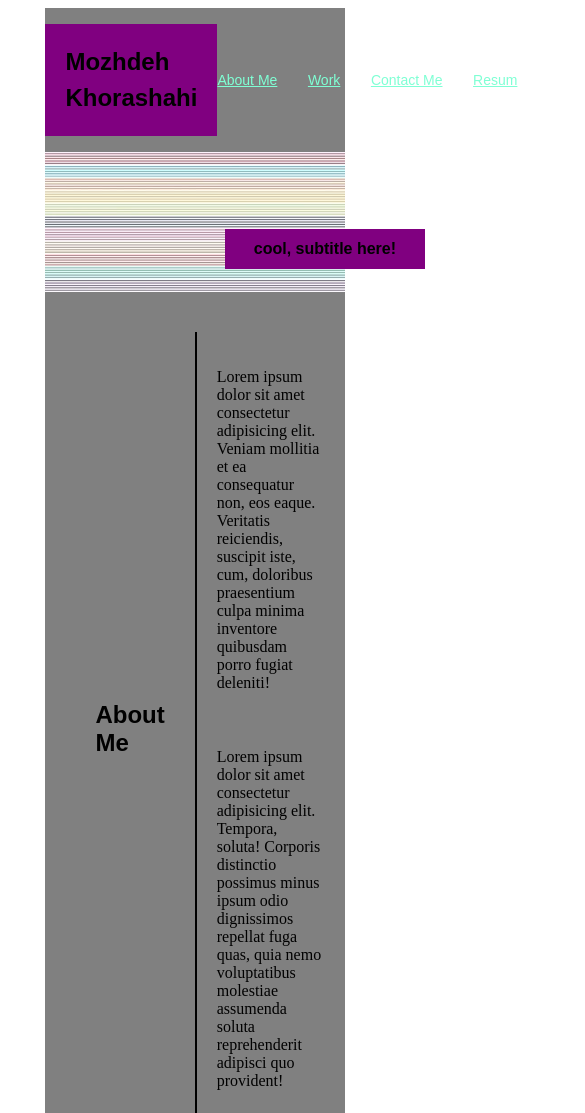
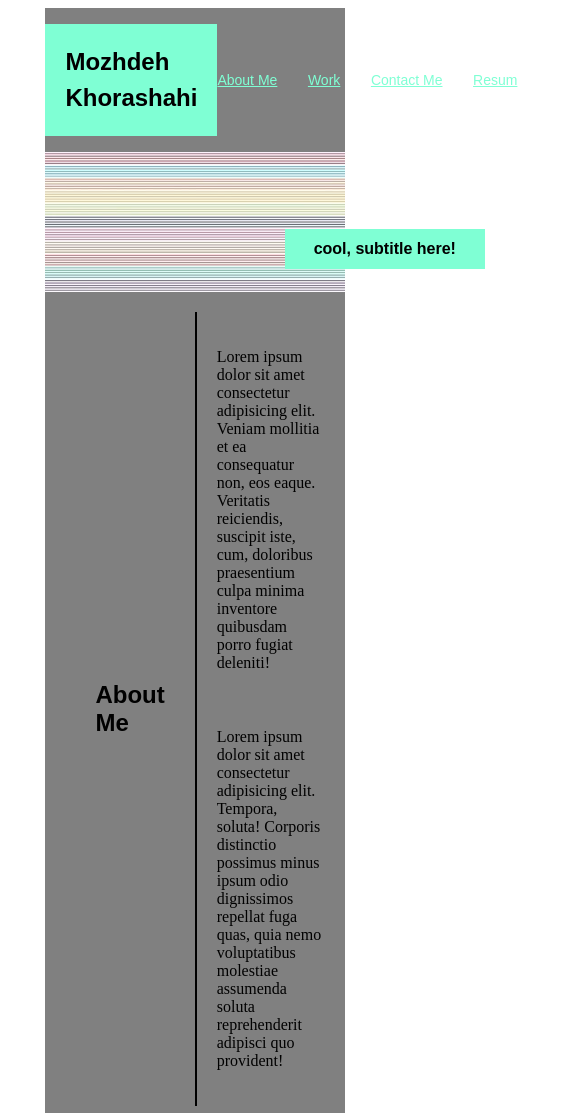
Before and after one commit to mojsun/My-Portfolio, a plain HTML site: page index.html in a window 390 px wide. Shown: the top 1113 px of the page, 585 px wide, since content can reach past the window. Drawn offline with Linux system fonts and the light colour scheme.

Commit message:
still working

```diff
--- a/assets/css/style.css
+++ b/assets/css/style.css
@@ -201,18 +201,20 @@ footer h2 {
   font-size: 14px;
 }
 /***responsive***/
+@media Screen and (max-width: 1470px) {
+}
 /**for surface pro**/
 @media Screen and (max-width: 912px) {
 }
-.container {
+/*.container {
   background-color: grey;
   max-width: 820px;
   height: 1240px;
   margin: 0 10px;
   flex-direction: column;
-}
+}*/
 /*header*/
-.button {
+/*.button {
   dispaly: inline-flex;
   position: absolute;
   left: 70%;
@@ -235,9 +237,9 @@ footer h2 {
 }
 .button:active {
   background-color: antiquewhite;
-}
+}*/
 /*main*/
-main {
+/*main {
   margin-top: 40px;
 }
 .k {
@@ -279,22 +281,22 @@ main {
 .o {
   width: 30%;
 }
-
+*/
 /*footer*/
-footer {
+/*footer {
   margin-top: 70px;
-}
+}*/
 /**for ipad mini**/
 @media Screen and (max-width: 768px) {
-  .container {
+ /* .container {
     background-color: grey;
     max-width: 768px;
     height: 1024;
     margin: 0 10%;
     flex-direction: column;
-  }
+  }*/
   /*header*/
-  header h1 {
+  /*header h1 {
     background-color: purple;
     font-size: x-large;
     line-height: 1.5;
@@ -324,17 +326,16 @@ footer {
   }
   .button:active {
     background-color: antiquewhite;
-  }
+  }*/
   /*main*/
 
-  .l,
+  /*.l,
   .m,
   .n,
   .o {
     width: 30%;
-  }
+  }*/
   /*footer*/
-}
 
 /**for surface duo**/
 @media Screen and (max-width: 540px) {
@@ -342,7 +343,7 @@ footer {
 /*header*/
 /*main*/
 /*footer*/
-footer {
+/*footer {
   display: flex;
   justify-content: space-between;
   align-items: center;
@@ -372,11 +373,13 @@ footer h2 {
   padding-bottom: 5px;
   font-family: sans-serif;
   font-size: 14px;
-  /*text-decoration: underline 2px;*/
-}
+  /*text-decoration: underline 2px;
+}*/
+/*
 .info {
   color: black;
   text-decoration: none;
   font-family: sans-serif;
   font-size: 14px;
 }
+*/
```
